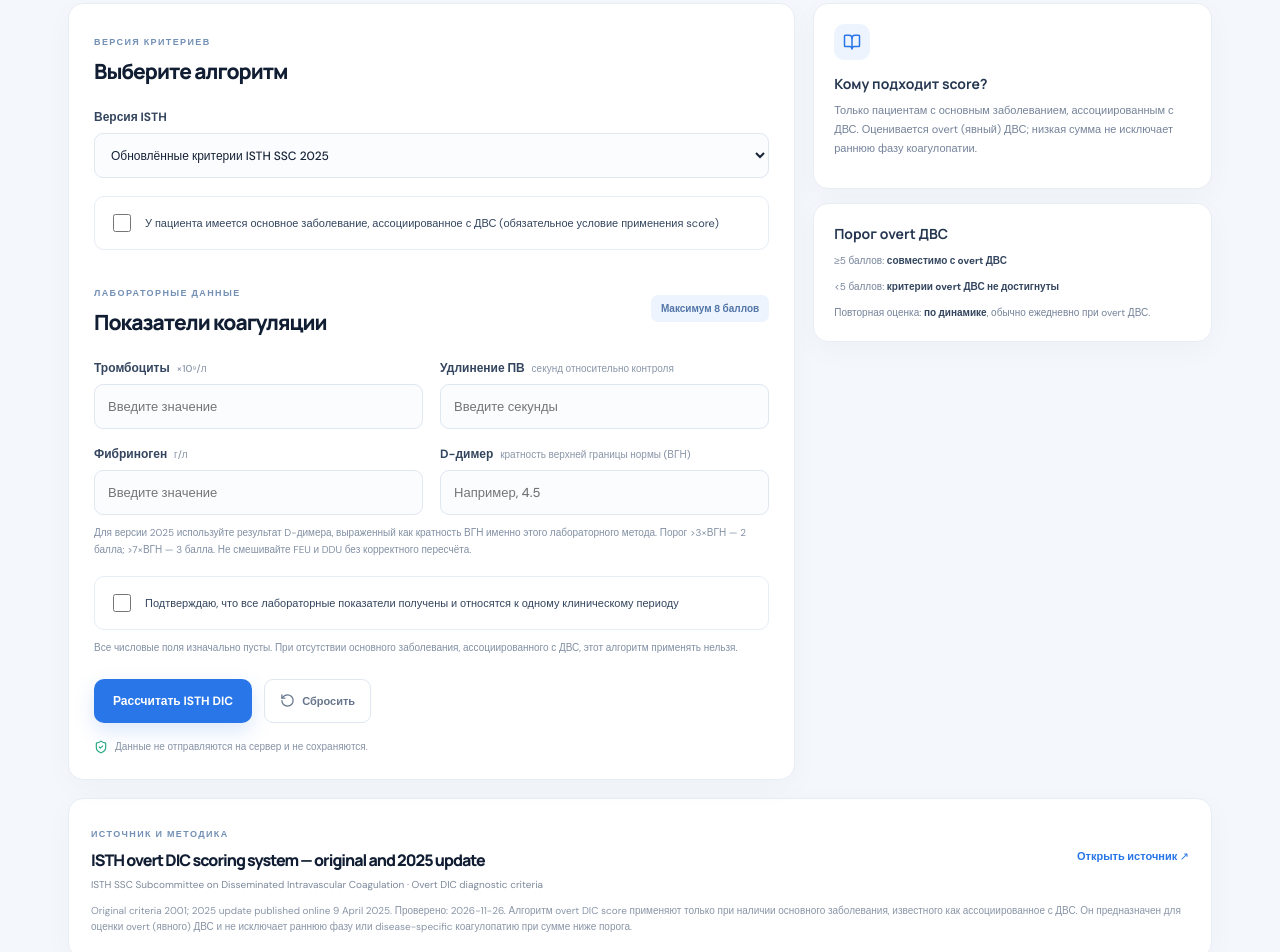
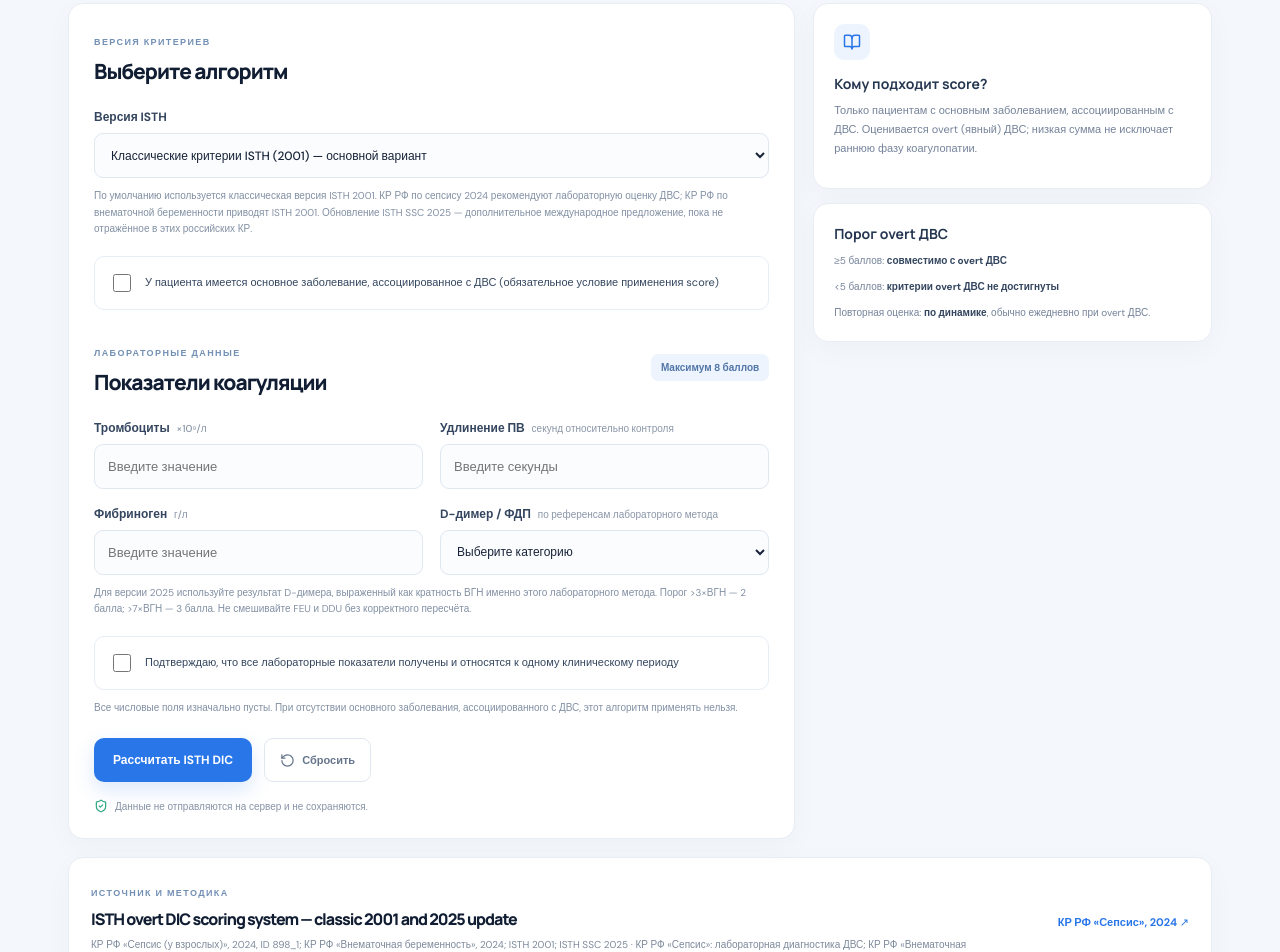
Before and after one commit to Whiterx/medcalc-pro-next, a React (Vite) app: page /medcalc-pro-next/calculators/dic-isth in a window 1280 px wide. Shown: the part 300-1252 px from the top of the page. Built offline with nearby package versions, Linux system fonts and the light colour scheme.

Commit message:
audit(dic): prioritize ISTH 2001 and remove unsupported input caps

```diff
--- a/src/calculators/hematology/DICISTHCalculator.tsx
+++ b/src/calculators/hematology/DICISTHCalculator.tsx
@@ -5,7 +5,7 @@ import { calculateISTHDIC, type DICResult, type DICVersion, type DimerCategory }
 import { DIC_ISTH_REFERENCE } from './dicISTH.reference'
 
 const initialValues = {
-  version: 'updated2025' as DICVersion,
+  version: 'classic2001' as DICVersion,
   underlyingDisorderPresent: false,
   plateletCount: '',
   ptProlongationSeconds: '',
@@ -88,10 +88,11 @@ export default function DICISTHCalculator() {
           <label className="calc-field field-full">
             <span>Версия ISTH</span>
             <select value={values.version} onChange={(event) => updateField('version', event.target.value as DICVersion)}>
-              <option value="updated2025">Обновлённые критерии ISTH SSC 2025</option>
-              <option value="classic2001">Классические критерии ISTH (2001)</option>
+              <option value="classic2001">Классические критерии ISTH (2001) — основной вариант</option>
+              <option value="updated2025">Обновлённые критерии ISTH SSC 2025 — дополнительный вариант</option>
             </select>
           </label>
+          <p className="field-hint">По умолчанию используется классическая версия ISTH 2001. КР РФ по сепсису 2024 рекомендуют лабораторную оценку ДВС; КР РФ по внематочной беременности приводят ISTH 2001. Обновление ISTH SSC 2025 — дополнительное международное предложение, пока не отражённое в этих российских КР.</p>
           <label className="check-field">
             <input type="checkbox" checked={values.underlyingDisorderPresent} onChange={(event) => updateField('underlyingDisorderPresent', event.target.checked)} />
             <span>У пациента имеется основное заболевание, ассоциированное с ДВС (обязательное условие применения score)</span>
@@ -104,15 +105,15 @@ export default function DICISTHCalculator() {
           <div className="field-grid">
             <label className="calc-field">
               <span>Тромбоциты <small>×10⁹/л</small></span>
-              <input type="number" min="0" max="2000" step="1" inputMode="numeric" placeholder="Введите значение" value={values.plateletCount} onChange={(event) => updateField('plateletCount', event.target.value)} />
+              <input type="number" min="0" step="1" inputMode="numeric" placeholder="Введите значение" value={values.plateletCount} onChange={(event) => updateField('plateletCount', event.target.value)} />
             </label>
             <label className="calc-field">
               <span>Удлинение ПВ <small>секунд относительно контроля</small></span>
-              <input type="number" min="0" max="30" step="0.1" inputMode="decimal" placeholder="Введите секунды" value={values.ptProlongationSeconds} onChange={(event) => updateField('ptProlongationSeconds', event.target.value)} />
+              <input type="number" min="0" step="0.1" inputMode="decimal" placeholder="Введите секунды" value={values.ptProlongationSeconds} onChange={(event) => updateField('ptProlongationSeconds', event.target.value)} />
             </label>
             <label className="calc-field">
               <span>Фибриноген <small>г/л</small></span>
-              <input type="number" min="0" max="20" step="0.01" inputMode="decimal" placeholder="Введите значение" value={values.fibrinogenGPerL} onChange={(event) => updateField('fibrinogenGPerL', event.target.value)} />
+              <input type="number" min="0" step="0.01" inputMode="decimal" placeholder="Введите значение" value={values.fibrinogenGPerL} onChange={(event) => updateField('fibrinogenGPerL', event.target.value)} />
             </label>
             {values.version === 'classic2001' ? (
               <label className="calc-field">
@@ -127,7 +128,7 @@ export default function DICISTHCalculator() {
             ) : (
               <label className="calc-field">
                 <span>D-димер <small>кратность верхней границы нормы (ВГН)</small></span>
-                <input type="number" min="0" max="1000" step="0.01" inputMode="decimal" placeholder="Например, 4.5" value={values.dDimerMultipleOfULN} onChange={(event) => updateField('dDimerMultipleOfULN', event.target.value)} />
+                <input type="number" min="0" step="0.01" inputMode="decimal" placeholder="Например, 4.5" value={values.dDimerMultipleOfULN} onChange={(event) => updateField('dDimerMultipleOfULN', event.target.value)} />
               </label>
             )}
           </div>
@@ -177,8 +178,8 @@ export default function DICISTHCalculator() {
 
       <section className="reference-panel">
         <div><span className="panel-kicker">ИСТОЧНИК И МЕТОДИКА</span><h2>{DIC_ISTH_REFERENCE.title}</h2><p>{DIC_ISTH_REFERENCE.guideline} · {DIC_ISTH_REFERENCE.section}</p></div>
-        <a href={DIC_ISTH_REFERENCE.url} target="_blank" rel="noreferrer">Открыть источник ↗</a>
-        <small>{DIC_ISTH_REFERENCE.published}. Проверено: {DIC_ISTH_REFERENCE.accessed}. {DIC_ISTH_REFERENCE.notes[0]}</small>
+        <a href={DIC_ISTH_REFERENCE.russianSepsisUrl} target="_blank" rel="noreferrer">КР РФ «Сепсис», 2024 ↗</a><a href={DIC_ISTH_REFERENCE.russianObstetricUrl} target="_blank" rel="noreferrer">КР РФ «Внематочная беременность», 2024 ↗</a><a href={DIC_ISTH_REFERENCE.classicUrl} target="_blank" rel="noreferrer">ISTH 2001 ↗</a><a href={DIC_ISTH_REFERENCE.updated2025Url} target="_blank" rel="noreferrer">ISTH SSC 2025 ↗</a>
+        <small>{DIC_ISTH_REFERENCE.published}. Проверено: {DIC_ISTH_REFERENCE.accessed}. {DIC_ISTH_REFERENCE.notes[0]} {DIC_ISTH_REFERENCE.notes[4]}</small>
       </section>
       <p className="calculator-disclaimer">Образовательный инструмент. Не заменяет клиническую оценку и не предназначен для самостоятельного назначения лечения.</p>
     </main>
--- a/src/calculators/hematology/dicISTH.reference.ts
+++ b/src/calculators/hematology/dicISTH.reference.ts
@@ -1,18 +1,20 @@
 export const DIC_ISTH_REFERENCE = {
-  title: 'ISTH overt DIC scoring system — original and 2025 update',
-  guideline: 'ISTH SSC Subcommittee on Disseminated Intravascular Coagulation',
-  section: 'Overt DIC diagnostic criteria',
-  published: 'Original criteria 2001; 2025 update published online 9 April 2025',
-  url: 'https://www.jthjournal.org/article/S1538-7836%2825%2900220-X/fulltext',
-  classicUrl: 'https://www.jthjournal.org/article/S153878362210108X/pdf',
-  accessed: '2026-11-26',
+  title: 'ISTH overt DIC scoring system — classic 2001 and 2025 update',
+  guideline: 'КР РФ «Сепсис (у взрослых)», 2024, ID 898_1; КР РФ «Внематочная беременность», 2024; ISTH 2001; ISTH SSC 2025',
+  section: 'КР РФ «Сепсис»: лабораторная диагностика ДВС; КР РФ «Внематочная беременность»: приложение Г2; ISTH overt DIC criteria',
+  published: 'ISTH 2001; российские КР 2024; обновление ISTH SSC 2025 опубликовано online 9 апреля 2025',
+  russianSepsisUrl: 'https://cr.minzdrav.gov.ru/preview-cr/898_1',
+  russianObstetricUrl: 'https://disuria.ru/_ld/15/1563_kr24O00O08MZ.pdf',
+  classicUrl: 'https://pubmed.ncbi.nlm.nih.gov/11816725/',
+  updated2025Url: 'https://pubmed.ncbi.nlm.nih.gov/40216223/',
+  accessed: '2026-11-27',
   notes: [
-    'Алгоритм overt DIC score применяют только при наличии основного заболевания, известного как ассоциированное с ДВС. Он предназначен для оценки overt (явного) ДВС и не исключает раннюю фазу или disease-specific коагулопатию при сумме ниже порога.',
-    'Общие компоненты: тромбоциты, маркер образования/распада фибрина (D-димер или ФДП), удлинение протромбинового времени и фибриноген. Сумма ≥5 совместима с overt ДВС; результат должен оцениваться вместе с клиническими данными и динамикой.',
+    'Алгоритм overt DIC score применяют только при наличии основного заболевания, известного как ассоциированное с ДВС. Он предназначен для оценки явного ДВС и не исключает раннюю фазу или disease-specific коагулопатию при сумме ниже порога.',
+    'КР РФ «Сепсис (у взрослых)» 2024 рекомендуют стандартизированные лабораторные исследования для диагностики ДВС, но не устанавливают универсальную замену disease-specific алгоритмам. КР РФ «Внематочная беременность» 2024 используют классическую шкалу ISTH 2001 в акушерском контексте. Поэтому классическая версия ISTH 2001 выбрана вариантом по умолчанию.',
     'Классическая версия ISTH (2001): тромбоциты >100 ×10⁹/л = 0; 50–100 = 1; <50 = 2. Удлинение ПВ <3 с = 0; 3–6 с = 1; >6 с = 2. Фибриноген >1 г/л = 0; <1 г/л = 1. D-димер/ФДП: нет повышения = 0; умеренное = 2; значительное = 3. Степень повышения маркера оценивается по референсам конкретного лабораторного метода.',
     'Обновление ISTH SSC 2025 для overt DIC: тромбоциты <50 ×10⁹/л = 2; ≥50 и <100 = 1; ≥100 = 0. Удлинение ПВ ≥6 с = 2; ≥3 и <6 с = 1. Фибриноген <1 г/л = 1. D-димер >7 × ВГН = 3; >3 × ВГН = 2; ≤3 × ВГН = 0. Важны единицы и локальная верхняя граница нормы (ВГН).',
-    'Публикация 2025 года — сообщение ISTH SSC с предложением обновлённого определения и критериев. Оно уточняет пороги D-димера и критерии overt DIC; не следует трактовать предложенные критерии как универсальную замену всем disease-specific алгоритмам ранней коагулопатии.',
-    'При классическом score <5 баллов результат может указывать на неявный/ранний ДВС, но не подтверждает его. В исходном алгоритме предлагалось повторить оценку через 1–2 дня; при overt DIC score ≥5 обычно повторяют ежедневно.',
-    'Не используйте этот score изолированно для назначения трансфузий, антикоагулянтов или иных вмешательств. Лечение основного заболевания и клинический фенотип кровотечения/тромбоза имеют первостепенное значение.',
+    'Публикация 2025 года — сообщение ISTH SSC с предложением обновлённого определения и критериев, включая overt score. Оно не должно трактоваться как универсальная замена disease-specific алгоритмам ранней коагулопатии и пока не отражено в указанных российских КР 2024.',
+    'Сумма ≥5 совместима с overt ДВС. При классическом score <5 результат может указывать на неявный/ранний ДВС, но не подтверждает его. В исходном алгоритме предлагалось повторить оценку через 1–2 дня; при overt DIC score ≥5 обычно повторяют ежедневно.',
+    'Не используйте score изолированно для назначения трансфузий, антикоагулянтов или иных вмешательств. Лечение основного заболевания и клинический фенотип кровотечения/тромбоза имеют первостепенное значение.',
   ],
 } as const
--- a/src/calculators/hematology/dicISTH.ts
+++ b/src/calculators/hematology/dicISTH.ts
@@ -29,20 +29,22 @@ export interface DICResult {
 }
 
 export function calculateISTHDIC(input: DICInput): DICResult {
-  if (!input.underlyingDisorderPresent) {
+  if (!input || typeof input !== 'object') throw new Error('Введите лабораторные показатели.')
+  if (input.version !== 'classic2001' && input.version !== 'updated2025') throw new Error('Выберите версию критериев ISTH.')
+  if (input.underlyingDisorderPresent !== true) {
     throw new Error('Классический overt DIC score применяют только при наличии основного заболевания, ассоциированного с ДВС.')
   }
-  if (!input.assessmentConfirmed) {
+  if (input.assessmentConfirmed !== true) {
     throw new Error('Подтвердите, что все лабораторные показатели оценены и относятся к одному клиническому периоду.')
   }
-  if (!Number.isFinite(input.plateletCount) || input.plateletCount < 0 || input.plateletCount > 2000) {
-    throw new Error('Тромбоциты должны быть в диапазоне 0–2000 ×10⁹/л.')
+  if (!Number.isFinite(input.plateletCount) || input.plateletCount < 0) {
+    throw new Error('Тромбоциты должны быть конечным неотрицательным числом ×10⁹/л.')
   }
-  if (!Number.isFinite(input.ptProlongationSeconds) || input.ptProlongationSeconds < 0 || input.ptProlongationSeconds > 30) {
-    throw new Error('Удлинение ПВ должно быть в диапазоне 0–30 секунд.')
+  if (!Number.isFinite(input.ptProlongationSeconds) || input.ptProlongationSeconds < 0) {
+    throw new Error('Удлинение ПВ должно быть конечным неотрицательным числом секунд.')
   }
-  if (!Number.isFinite(input.fibrinogenGPerL) || input.fibrinogenGPerL < 0 || input.fibrinogenGPerL > 20) {
-    throw new Error('Фибриноген должен быть в диапазоне 0–20 г/л.')
+  if (!Number.isFinite(input.fibrinogenGPerL) || input.fibrinogenGPerL < 0) {
+    throw new Error('Фибриноген должен быть конечным неотрицательным числом г/л.')
   }
 
   const plateletPoints = input.plateletCount < 50
@@ -66,8 +68,8 @@ export function calculateISTHDIC(input: DICInput): DICResult {
     dDimerPoints = input.dDimerCategory === 'strong' ? 3 : input.dDimerCategory === 'moderate' ? 2 : 0
     dDimerValue = input.dDimerCategory === 'strong' ? 'Значительное повышение' : input.dDimerCategory === 'moderate' ? 'Умеренное повышение' : 'Повышения нет'
   } else {
-    if (!Number.isFinite(input.dDimerMultipleOfULN) || (input.dDimerMultipleOfULN as number) < 0 || (input.dDimerMultipleOfULN as number) > 1000) {
-      throw new Error('Укажите отношение D-димера к ВГН в диапазоне 0–1000.')
+    if (!Number.isFinite(input.dDimerMultipleOfULN) || (input.dDimerMultipleOfULN as number) < 0) {
+      throw new Error('Укажите конечное неотрицательное отношение D-димера к ВГН.')
     }
     const multiple = input.dDimerMultipleOfULN as number
     dDimerPoints = multiple > 7 ? 3 : multiple > 3 ? 2 : 0
```
Also changed, not shown: 4 other files (tests, documents, lock files or other folders).
